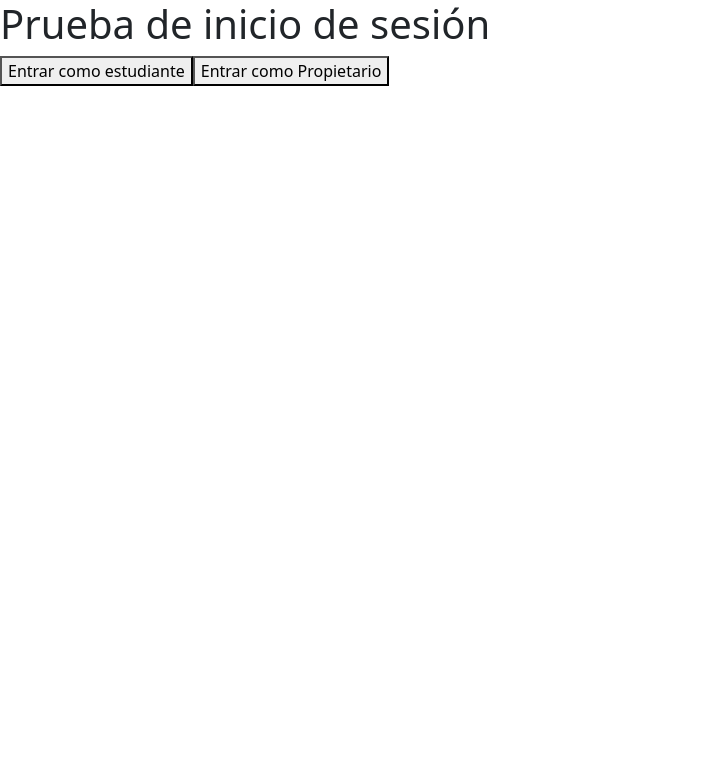
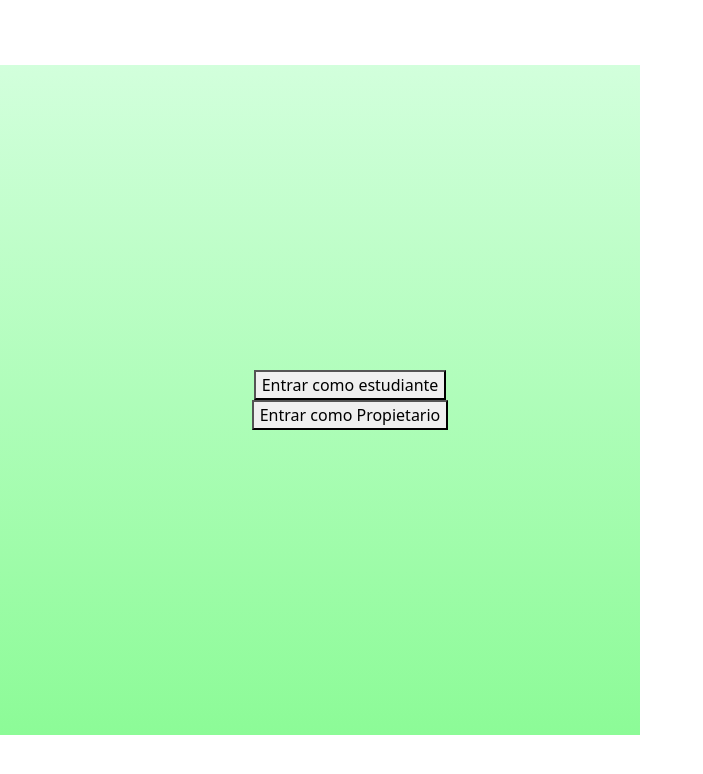
Before and after one commit to katy-paola/pensiones-app, a Next.js app: page /Login in a window 1280 px wide. Shown: the top 774 px of the page, without its empty margins (0-703 px from the left). Built offline with nearby package versions, Linux system fonts and the light colour scheme.

Commit message:
💄 add gif load

```diff
--- a/pages/Login.jsx
+++ b/pages/Login.jsx
@@ -5,13 +5,17 @@ export default function Login() {
   const { login } = useAuthState();
 
   return (
-    <div>
-      <h1>Prueba de inicio de sesión</h1>
-
-      <button onClick={() => login(ROL.STUDENT)}>Entrar como estudiante</button>
-      <button onClick={() => login(ROL.HOMEOWNER)}>
-        Entrar como Propietario
-      </button>
+    <div className="grid-container">
+      <header></header>
+      <main>
+        <button onClick={() => login(ROL.STUDENT)}>
+          Entrar como estudiante
+        </button>
+        <button onClick={() => login(ROL.HOMEOWNER)}>
+          Entrar como Propietario
+        </button>
+      </main>
+      <footer></footer>
     </div>
   );
 }
--- a/styles/index.css
+++ b/styles/index.css
@@ -1,50 +1,10 @@
-/*.parent {
-  display: grid;
-  grid-template-areas: 'header' 'main' 'footer';
-  min-height: 100vh;
-  grid-template-rows: 80px 1fr 80px;
+.load {
+  display: flex;
+  justify-content: center;
+  align-items: center;
+  height: 100vh;
 }
 
-.grid-container div {
-  background-color: antiquewhite;
-  text-align: center;
-  color: rgb(27, 8, 8);
-  outline: 1px solid black;
-  height: 100%;
-}
-
-article {
-  outline: 1px solid black;
-}
-
-header {
-  grid-area: header;
-  grid-row: inherit;
-  background-color: antiquewhite;
-  text-align: center;
-  color: rgb(27, 8, 8);
-  outline: 1px solid black;
-}
-
-.div2 {
-  grid-area: main;
-  height: 100%;
-}
-
-.div3 {
-  grid-area: footer;
-}
-
-.div-main {
-  justify-content: center;
-}
-
-.div-img {
-  display: flex;
-  align-items: center;
-  justify-content: center;
-}
-*/
 .grid-container {
   display: grid;
   grid-template-columns: repeat(2, 1fr);
```
Also changed, not shown: pages/index.jsx (+5 -32 lines), public/load.gif (added), public/svg/load.gif (added), styles/login.css (added).
